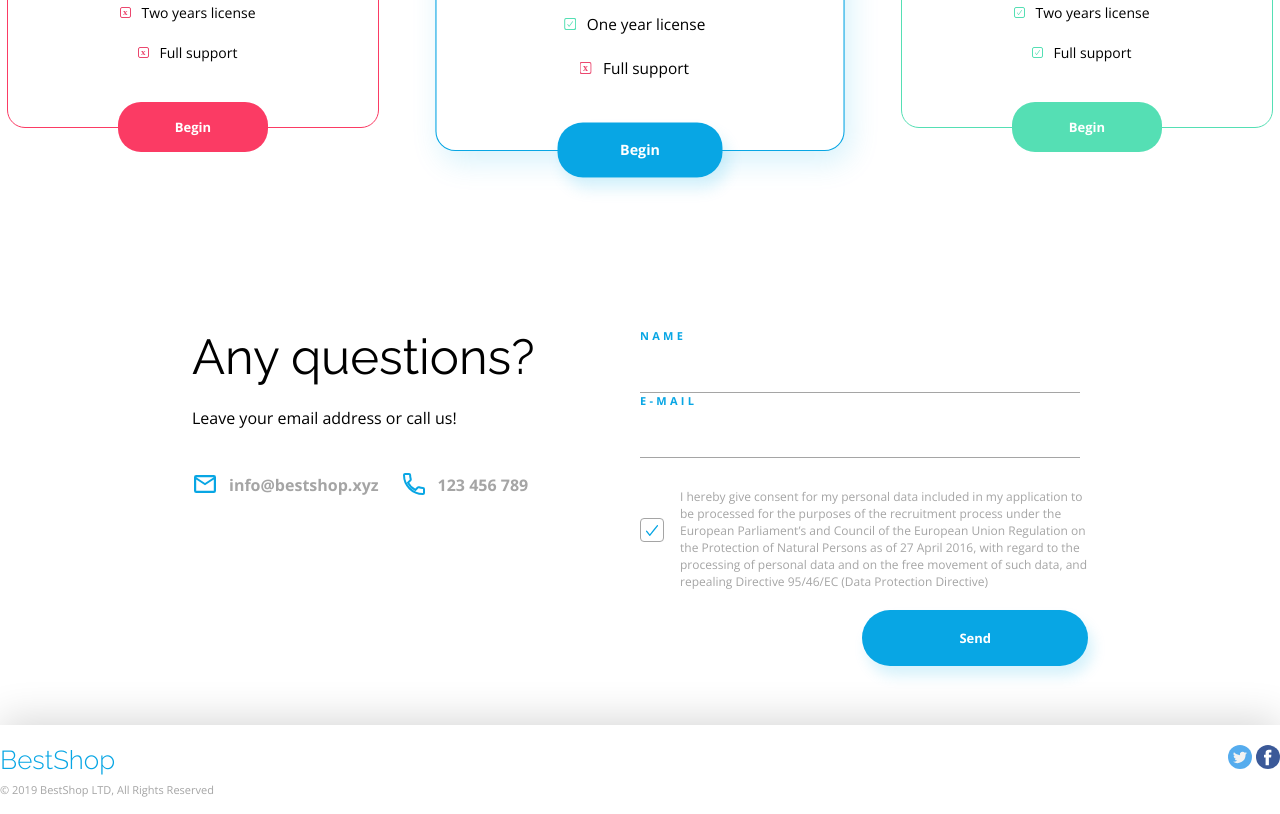
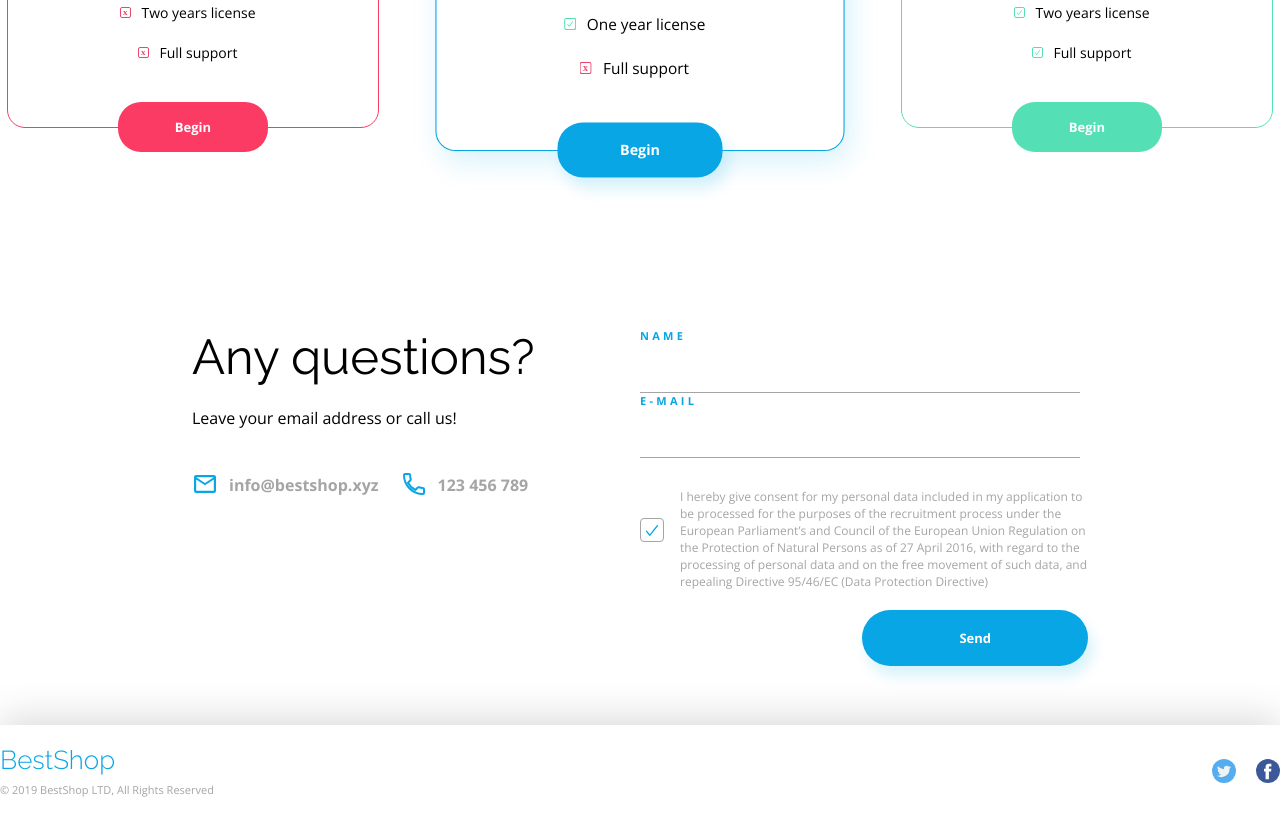
Before and after one commit to ASnezana/Best-Shop, a plain HTML site: page index.html in a window 1280 px wide. Shown: the part 3287-4101 px from the top of the page. Drawn offline with nearby package versions, Linux system fonts and the light colour scheme.

Commit message:
class name small change

```diff
--- a/index.html
+++ b/index.html
@@ -293,7 +293,7 @@
             <p>&copy; 2019 BestShop LTD, All Rights Reserved</p>
         </section>
 
-        <section class="foter_row_socialMedia_box">
+        <section class="footer_row_socialMedia_box">
             <a href="https://twitter.com/coderslabpl" target="_blank" rel="noopener noreferrer nofollow" class="icon">
                 <img class="socialMediaIcon" alt="social media icon" src="./assets/Twitter.svg"></a>
             <a href="https://www.facebook.com/CodersLabSzkolaIT" target="_blank" rel="noopener noreferrer nofollow" class="icon">
```
